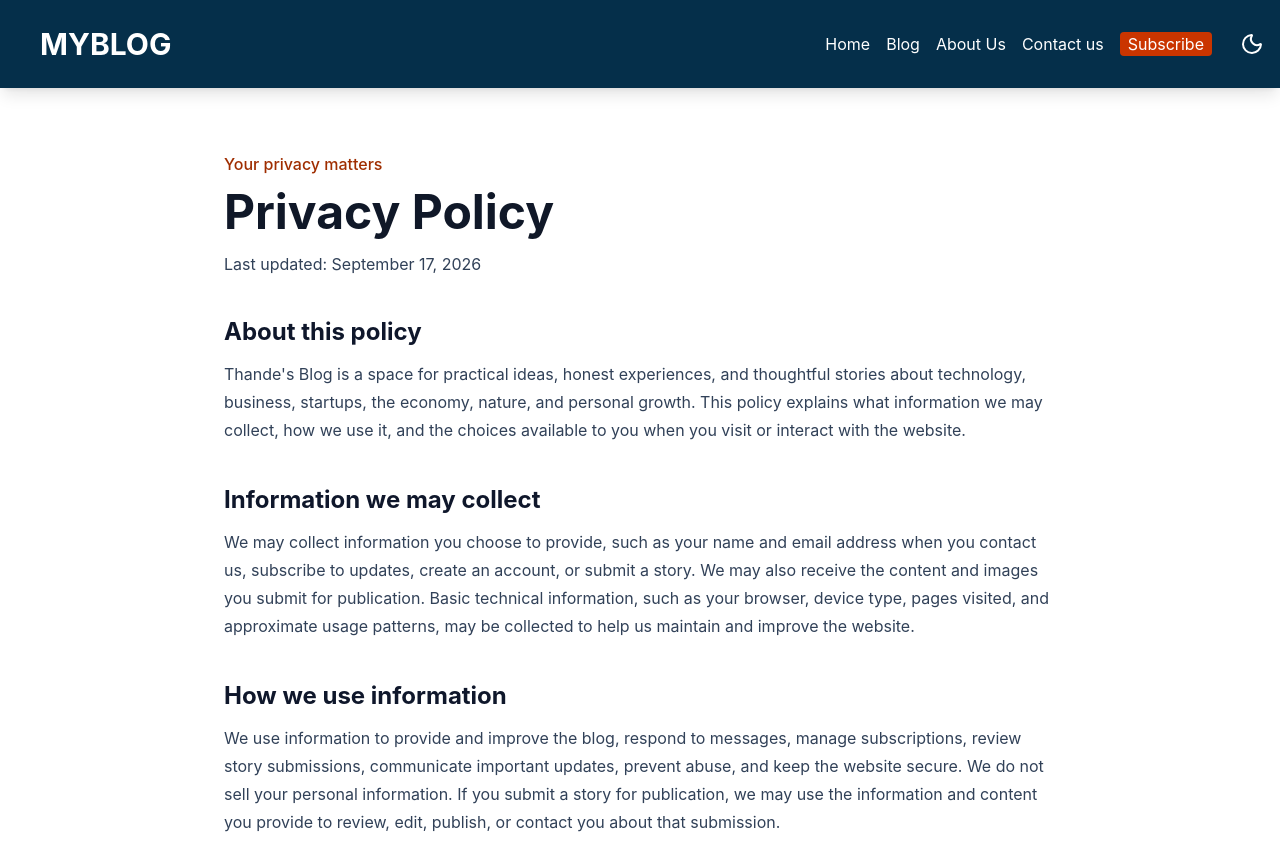
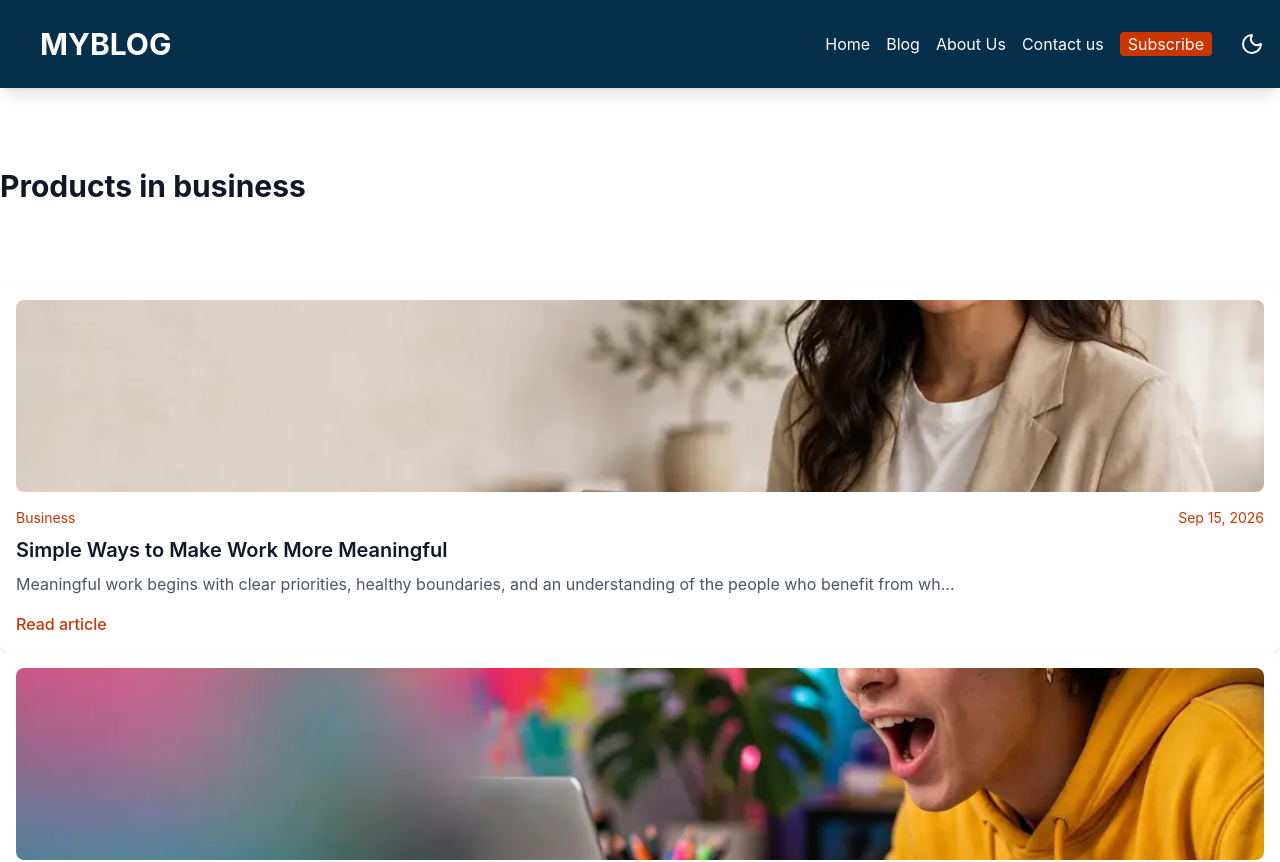
Before and after one commit to sithandekile/thandeBlog, a React (Vite) app in the folder client/: page /blog/business in a window 1280 px wide. Shown: the top 862 px of the page. Built offline with nearby package versions, Linux system fonts and the light colour scheme.

Commit message:
adding categories page

```diff
--- a/client/src/App.jsx
+++ b/client/src/App.jsx
@@ -6,6 +6,7 @@ const Blog = lazy(() => import('./pages/blog').then((module) => ({ default: modu
 const About = lazy(() => import('./pages/about').then((module) => ({ default: module.About })));
 const Contact = lazy(() => import('./pages/contact').then((module) => ({ default: module.Contact })));
 const Privacy = lazy(() => import('./pages/privacy').then((module) => ({ default: module.Privacy })));
+const CategoryPage = lazy(() => import('./pages/categoryPage').then((module) => ({ default: module.CategoryPage })));
 // import { Subscribe } from './pages/subscribe';
 // import Login from './pages/login';
 // import Signup from './pages/signup';
@@ -23,7 +24,7 @@ function App() {
           <Route path="/about" element={<About />} />
           <Route path="/contact" element={<Contact />} />
           <Route path="/security" element={<Privacy />} />
-          <Route path="/blog/:category" element={<Privacy />} />
+          <Route path="/blog/:category" element={<CategoryPage />} />
           {/* <Route path="/login" element={<Login />} />
           <Route path="/signup" element={<Signup />} /> */}
         </Routes>
--- /dev/null
+++ b/client/src/pages/categoryPage.jsx
@@ -0,0 +1,24 @@
+import React,{useState,useEffect} from 'react'
+import { posts } from '../data'
+import { useParams } from 'react-router-dom'
+import { Card } from '../components/Card'
+
+export const CategoryPage = () => {
+    const {category}=useParams()
+    const [filteredPosts,setFilteredPosts]=useState([])
+
+    useEffect(()=>{
+        const filter=posts.filter((item) => String(item.category || "").toLowerCase()===String(category || "").toLowerCase())
+        setFilteredPosts(filter)
+    },[category])
+  return (
+    <div>
+      <h1 className='text-3xl font-bold my-20'>Products in {category}</h1>
+      {filteredPosts.map(post=>(
+        <div key={post.id || post._id}>
+          <Card cardItems={post}/>
+        </div>
+      ))}
+    </div>
+  )
+}
```
